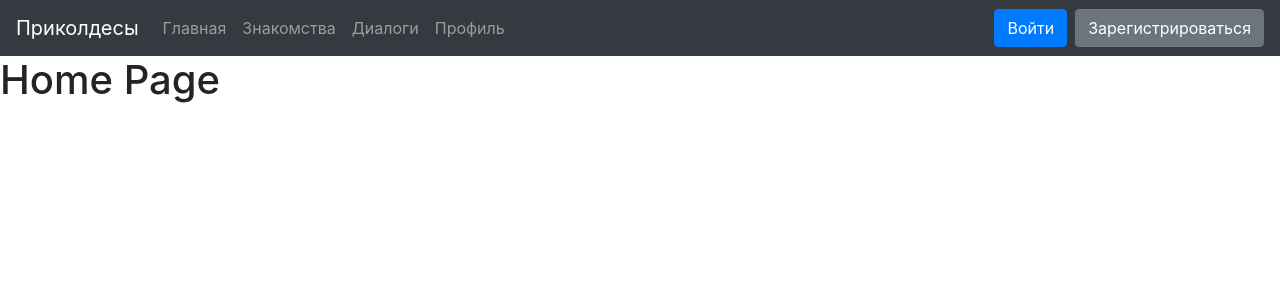
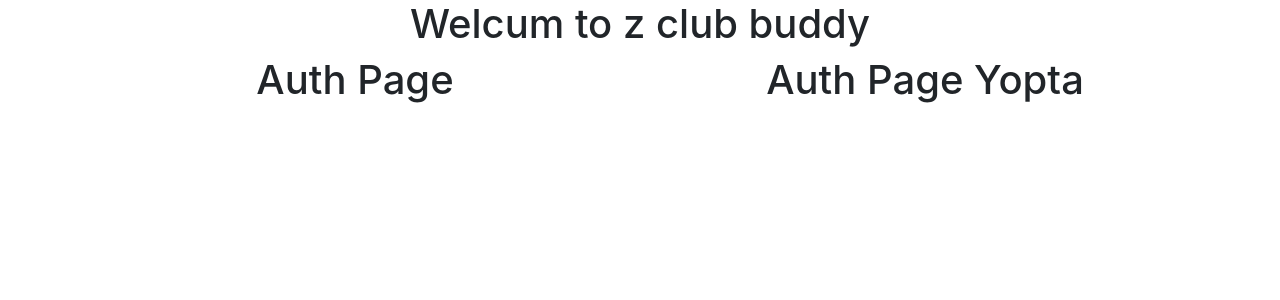
Before and after one commit to stackrus/webpack-app-template, a React app in the folder client/: page / in a window 1280 px wide. Shown: the top 300 px of the page. Built offline with nearby package versions, Linux system fonts and the light colour scheme.

Commit message:
- донастройка роутинга на клиенте (вынесена в файл routess.js)
- TODO: крафтим страницу авторизации

```diff
--- a/client/src/App.js
+++ b/client/src/App.js
@@ -1,24 +1,15 @@
 import 'bootstrap/dist/css/bootstrap.min.css';
 import React, {Component} from 'react';
-import NaviBar from './components/NaviBar'
-import HomePage from './HomePage'
-import DialogPage from './DialogPage'
-import ProfilePage from './ProfilePage'
-import DatingPage from './DatingPage'
-import {BrowserRouter as Router, Switch, Route} from 'react-router-dom'
+import {useRoutes} from './routess'
+import {BrowserRouter as Router} from 'react-router-dom'
 
 class App extends Component {
     render() {
+        const routes = useRoutes(false)
         return (
             <>
                 <Router>
-                    <NaviBar/>
-                    <Switch>
-                        <Route exact path={"/"} component={HomePage}></Route>
-                        <Route path={"/dating"} component={DatingPage}></Route>
-                        <Route path={"/dialogs"} component={DialogPage}></Route>
-                        <Route path={"/profile"} component={ProfilePage}></Route>
-                    </Switch>
+                    {routes}
                 </Router>
             </>
         );
--- a/client/src/components/NaviBar.js
+++ b/client/src/components/NaviBar.js
@@ -9,15 +9,15 @@ const NaviBar = () => (
             <Navbar.Toggle aria-controls={"responsive-navbar-nav"}/>
             <Navbar.Collapse id={"responsive-navbar-nav"}>
                 <Nav className={"mr-auto"}>
-                    <Nav.Link as={Link} to={"/"}>Главная</Nav.Link>
+                    <Nav.Link as={Link} to={"/home"}>Главная</Nav.Link>
                     <Nav.Link as={Link} to={"/dating"}>Знакомства</Nav.Link>
                     <Nav.Link as={Link} to={"/dialogs"}>Диалоги</Nav.Link>
                     <Nav.Link as={Link} to={"/profile"}>Профиль</Nav.Link>
                 </Nav>
-                <Nav>
-                    <Button className={"mr-2"} variant={"primary"}>Войти</Button>
-                    <Button variant={"secondary"}>Зарегистрироваться</Button>
-                </Nav>
+                {/*<Nav>*/}
+                {/*    <Button className={"mr-2"} variant={"primary"}>Войти</Button>*/}
+                {/*    <Button variant={"secondary"}>Зарегистрироваться</Button>*/}
+                {/*</Nav>*/}
             </Navbar.Collapse>
         </Navbar>
     </>
--- a/client/src/index.html
+++ b/client/src/index.html
@@ -3,7 +3,7 @@
 <html lang="en">
 <head>
     <meta charset='UTF-8'>
-    <meta name="viewport" content="width=device-width, initial-scale=1.0">
+    <meta name="viewport" content="width=device-width, initial-scale=1.0, max-scale=1.0, user-scalable=0">
     <meta http-equiv="X-UA-Compatible" content="ie-edge">
     <meta content='true' name='HandheldFriendly'/>
     <meta content='width' name='MobileOptimized'/>
--- /dev/null
+++ b/client/src/pages/AuthPage.js
@@ -0,0 +1,22 @@
+import React from "react";
+
+const AuthPage = () => (
+    <div className={"container"}>
+        <div className={"row"} align={"center"}>
+            <div className={"col"}>
+                <h1>Welcum to z club buddy</h1>
+            </div>
+        </div>
+        <div className={"row"} align={"center"}>
+            <div className={"col"}>
+                <h1>Auth Page</h1>
+            </div>
+
+            <div className={"col"}>
+                <h1>Auth Page Yopta</h1>
+            </div>
+        </div>
+    </div>
+);
+
+export default AuthPage;
--- a/client/src/DatingPage.js
+++ b/client/src/pages/DatingPage.js
@@ -1,5 +1,5 @@
 import React from 'react';
-import DatingCarousel from './components/DatingCarousel'
+import DatingCarousel from '../components/DatingCarousel'
 
 
 const DatingPage = () => (
--- /dev/null
+++ b/client/src/routess.js
@@ -0,0 +1,32 @@
+import React from "react";
+import {Route, Switch, Redirect} from "react-router-dom";
+import HomePage from "./pages/HomePage";
+import DatingPage from "./pages/DatingPage";
+import DialogPage from "./pages/DialogPage";
+import ProfilePage from "./pages/ProfilePage";
+import AuthPage from "./pages/AuthPage";
+import NaviBar from "./components/NaviBar";
+
+export const useRoutes = isAuthenticated => {
+    if (isAuthenticated) {
+        return (
+            <>
+                <NaviBar />
+                <Switch>
+                    <Route exact path={"/home"} component={HomePage} />
+                    <Route path={"/dating"} component={DatingPage} />
+                    <Route path={"/dialogs"} component={DialogPage} />
+                    <Route path={"/profile"} component={ProfilePage} />
+                    <Redirect to={"/home"} />
+                </Switch>
+                </>
+        )
+    }
+
+    return (
+            <Switch>
+                <Route exact path={"/"} component={AuthPage} />
+                <Redirect to={"/"}/>
+            </Switch>
+    )
+}
```
Also changed, not shown: client/src/pages/DialogPage.js (renamed from client/src/DialogPage.js), client/src/pages/HomePage.js (renamed from client/src/HomePage.js), client/src/pages/ProfilePage.js (renamed from client/src/ProfilePage.js).
